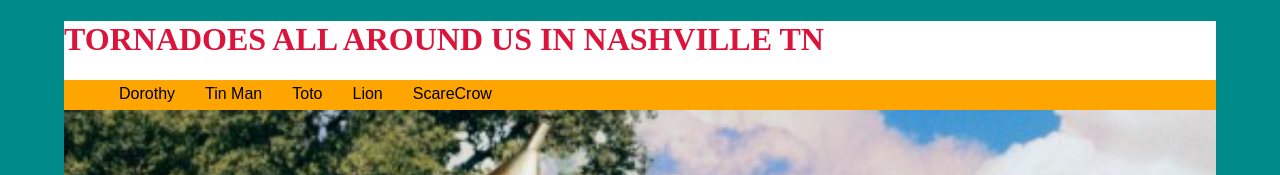
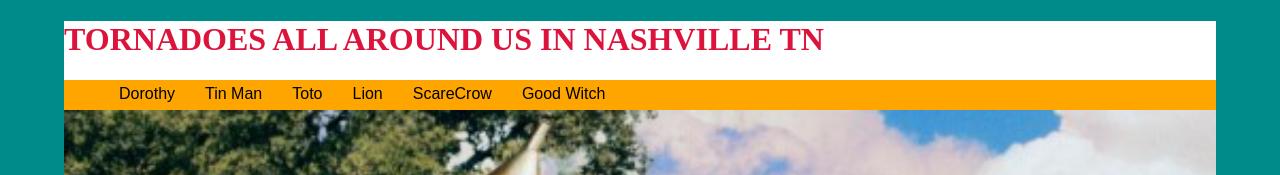
Before and after one commit to tlerma83/d19-html-css, a plain HTML site: page index.html in a window 1280 px wide. Shown: the top 175 px of the page. Drawn offline with Linux system fonts and the light colour scheme.

Commit message:
added good witch

```diff
--- a/index.html
+++ b/index.html
@@ -16,6 +16,7 @@
                         <li><a href="#">Toto</a></li>
                         <li><a href="#">Lion</a></li>
                         <li><a href="#">ScareCrow</a></li>
+                        <li><a href="#">Good Witch</a></li>
                     </ul>
                 </nav>
            </header>
```
